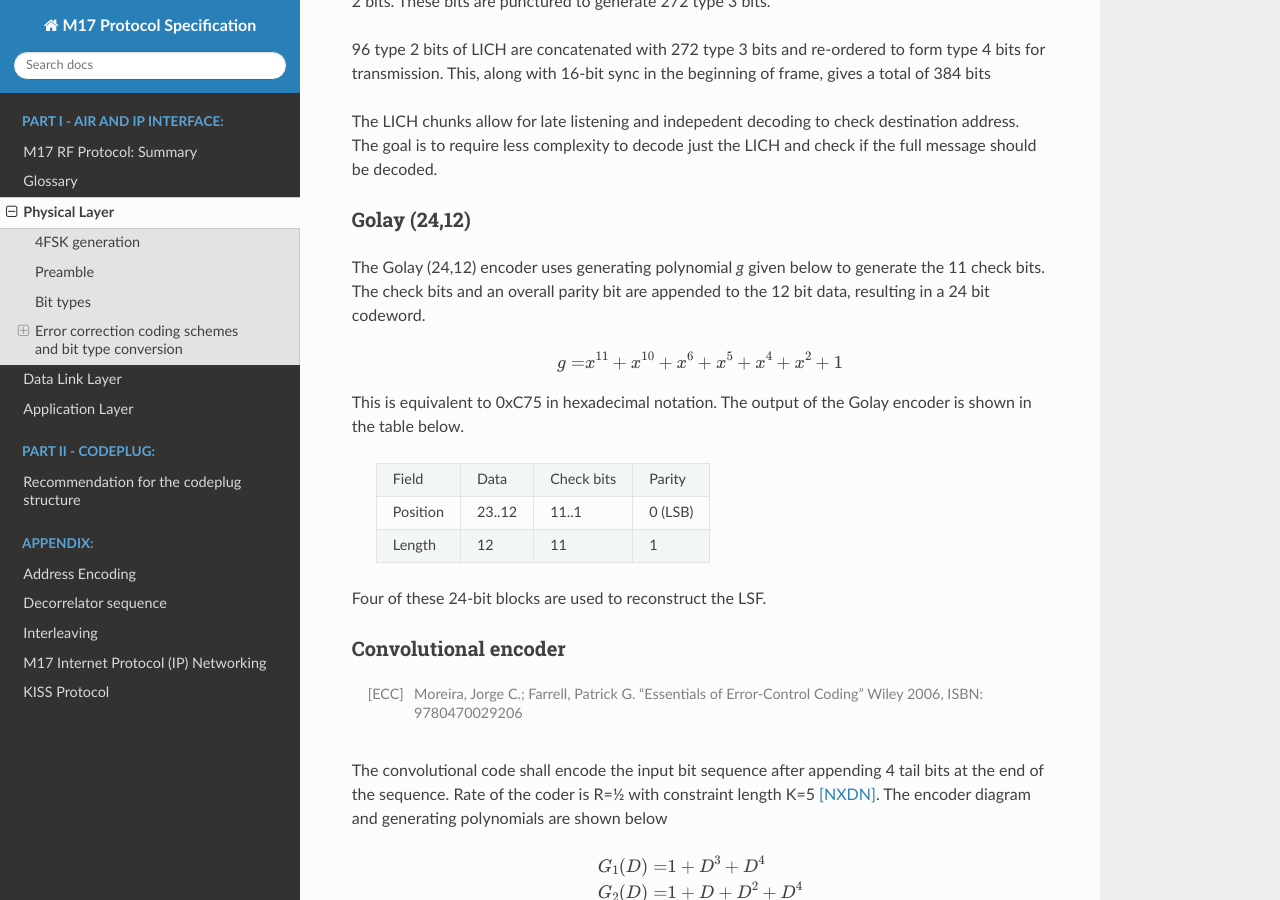
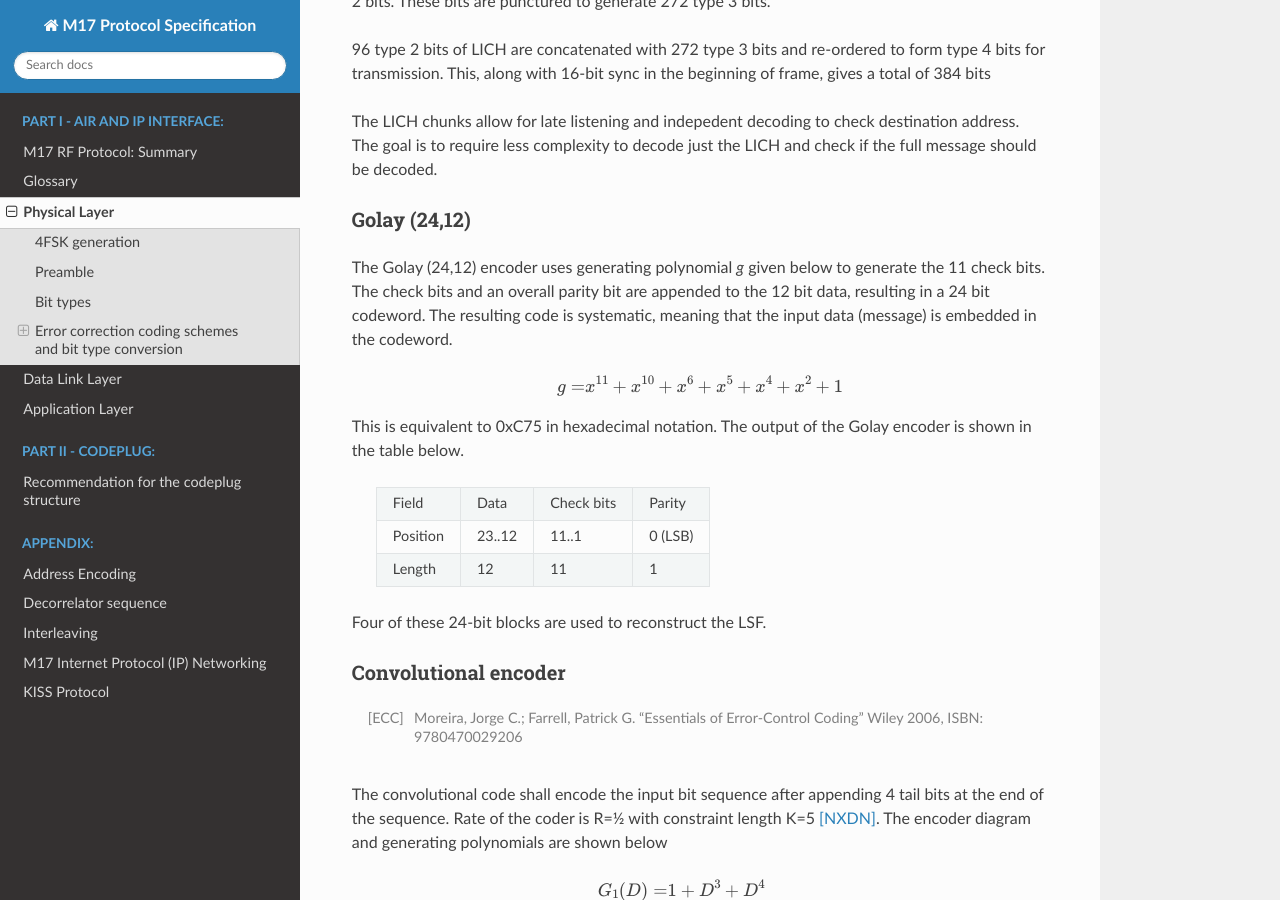
Before and after one commit to M17-Project/M17_spec, a Sphinx documentation site: the page built from docs/physical_layer.rst, in a window 1280 px wide and 900 px high, scrolled down 2725 px. Built offline with Sphinx 7.4.7 and the Read the Docs theme 2.0.0, drawn with Linux system fonts in a browser that asks for light colours.

Commit message:
Update physical_layer.rst

```diff
--- a/docs/physical_layer.rst
+++ b/docs/physical_layer.rst
@@ -142,8 +142,9 @@ Golay (24,12)
 ~~~~~~~~~~~~~
 
 The Golay (24,12) encoder uses generating polynomial *g* given below to generate the 11
-check bits.  The check bits and an overall parity bit are appended to
-the 12 bit data, resulting in a 24 bit codeword.
+check bits. The check bits and an overall parity bit are appended to
+the 12 bit data, resulting in a 24 bit codeword. The resulting code is systematic,
+meaning that the input data (message) is embedded in the codeword.
 
 .. math::
 
```
